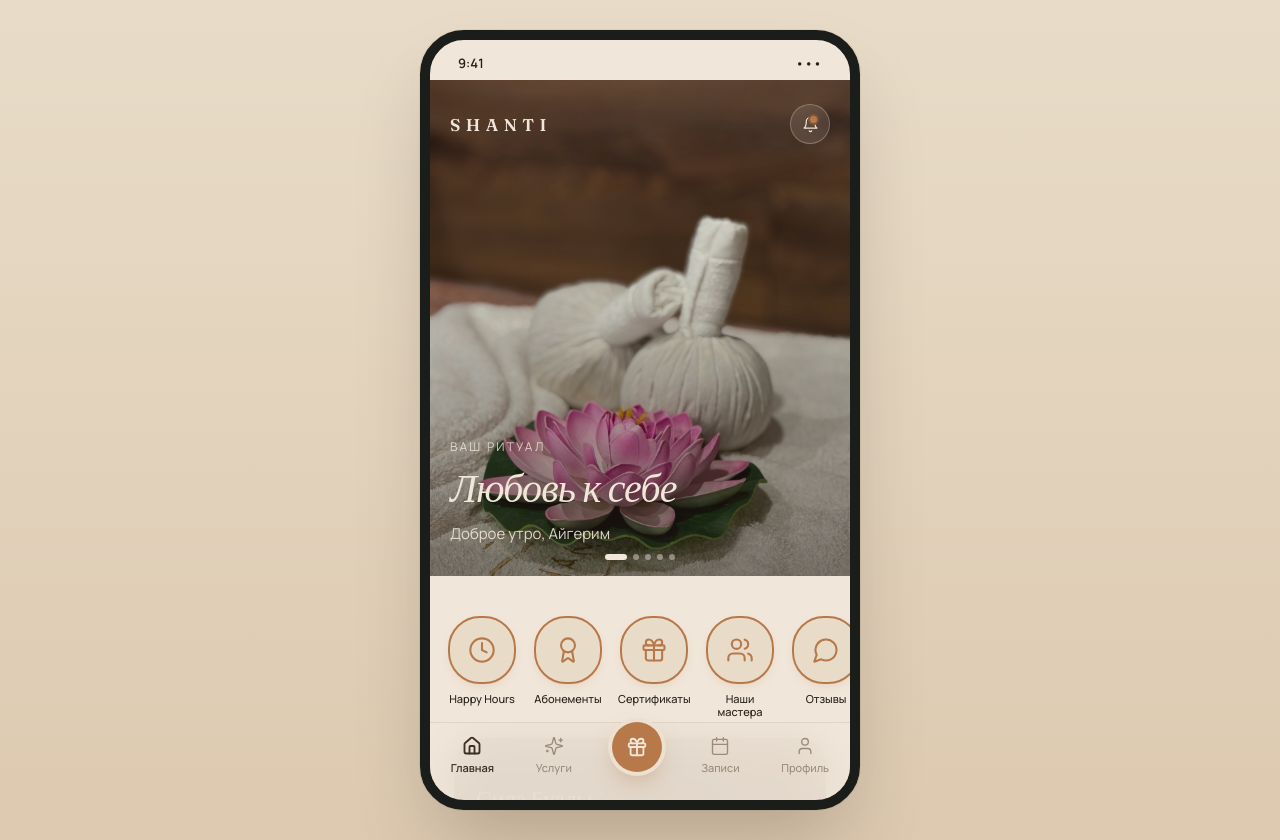
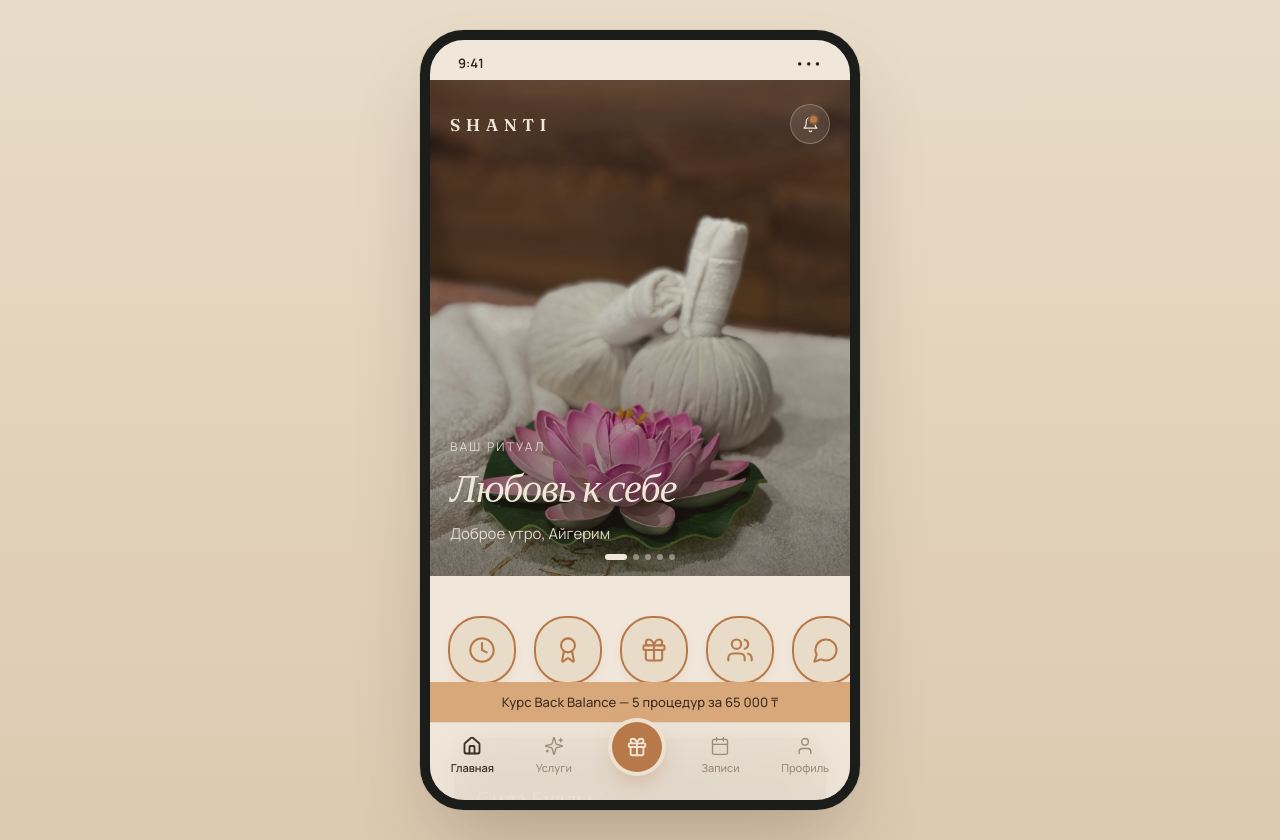
Before and after one commit to ArmanNovoteyev/shanti-prototype, a React (Vite) app: page / in a window 1280 px wide. Both pictures are taken after a click on the button "Пропустить". Built offline with nearby package versions, Linux system fonts and the light colour scheme.

Commit message:
feat(v2.5c): contextual promo banner above bottom nav

```diff
--- a/src/App.jsx
+++ b/src/App.jsx
@@ -16,6 +16,7 @@ import ProfileScreen from './screens/ProfileScreen.jsx';
 import ReviewsScreen from './screens/ReviewsScreen.jsx';
 import SubscriptionPurchaseScreen from './screens/SubscriptionPurchaseScreen.jsx';
 import OnboardingScreen from './screens/OnboardingScreen.jsx';
+import PromoBanner from './components/PromoBanner.jsx';
 
 const screens = {
   home: HomeScreen,
@@ -92,11 +93,21 @@ function Shell() {
           <span>•••</span>
         </div>
 
-        <div style={{ flex: 1, padding: '8px 0 110px', overflowY: 'auto' }}>
+        <div style={{ flex: 1, padding: '8px 0 150px', overflowY: 'auto' }}>
           <Active />
         </div>
 
-        <BottomNav items={navItems} active={screen} onChange={(id) => navigate(id)} />
+        <div
+          style={{
+            position: 'absolute',
+            bottom: 0,
+            left: 0,
+            right: 0,
+          }}
+        >
+          <PromoBanner />
+          <BottomNav items={navItems} active={screen} onChange={(id) => navigate(id)} />
+        </div>
 
         {toast && (
           <div
@@ -130,10 +141,6 @@ function BottomNav({ items, active, onChange }) {
   return (
     <div
       style={{
-        position: 'absolute',
-        bottom: 0,
-        left: 0,
-        right: 0,
         background: 'rgba(240,230,217,0.92)',
         backdropFilter: 'blur(20px)',
         borderTop: '1px solid rgba(42,32,25,0.08)',
--- /dev/null
+++ b/src/components/PromoBanner.jsx
@@ -0,0 +1,72 @@
+import { useContext } from 'react';
+import { AppContext } from '../context/AppContext.jsx';
+import { useTranslation } from '../hooks/useTranslation.js';
+import { colors } from '../theme/colors.js';
+
+function isHappyHoursNow(now = new Date()) {
+  const day = now.getDay();
+  const h = now.getHours();
+  return day >= 1 && day <= 5 && h >= 11 && h < 14;
+}
+
+function dayOfYear(now = new Date()) {
+  const start = new Date(now.getFullYear(), 0, 0);
+  return Math.floor((now - start) / 86400000);
+}
+
+export default function PromoBanner() {
+  const { t } = useTranslation();
+  const { navigate } = useContext(AppContext);
+
+  const now = new Date();
+  const isHappy = isHappyHoursNow(now);
+
+  let textKey;
+  let action;
+  if (isHappy) {
+    textKey = 'promo.happy_hours';
+    action = () => navigate('catalog');
+  } else {
+    const rotations = [
+      {
+        key: 'promo.platinum',
+        action: () => navigate('subscription_purchase', { subscriptionId: 'platinum' }),
+      },
+      {
+        key: 'promo.back_balance',
+        action: () => navigate('service', { serviceId: 'back-balance' }),
+      },
+      { key: 'promo.gift', action: () => navigate('gift') },
+    ];
+    const pick = rotations[dayOfYear(now) % rotations.length];
+    textKey = pick.key;
+    action = pick.action;
+  }
+
+  return (
+    <button
+      type="button"
+      onClick={action}
+      style={{
+        width: '100%',
+        height: 40,
+        border: 'none',
+        background: isHappy ? colors.copper : colors.copperSoft,
+        color: isHappy ? colors.white : colors.deepBrown,
+        fontFamily: "'Manrope', sans-serif",
+        fontSize: 13,
+        fontWeight: 500,
+        letterSpacing: '0.01em',
+        cursor: 'pointer',
+        display: 'flex',
+        alignItems: 'center',
+        justifyContent: 'center',
+        padding: '0 16px',
+        textAlign: 'center',
+        flexShrink: 0,
+      }}
+    >
+      {t(textKey)}
+    </button>
+  );
+}
--- a/src/locales/en.json
+++ b/src/locales/en.json
@@ -72,6 +72,12 @@
     "story_back_balance": "Back Balance",
     "story_news": "News",
     "story_soon_toast": "Coming soon"
+  },
+  "promo": {
+    "happy_hours": "−20% NOW · Happy Hours until 14:00",
+    "platinum": "PLATINUM — 11 000 ₸/hour instead of 18 000",
+    "back_balance": "Back Balance course — 5 procedures for 65 000 ₸",
+    "gift": "Gift certificate — from 20 000 ₸ in 30 seconds"
   },
   "catalog": {
     "title": "Услуги",
--- a/src/locales/kk.json
+++ b/src/locales/kk.json
@@ -72,6 +72,12 @@
     "story_back_balance": "Back Balance",
     "story_news": "Новости",
     "story_soon_toast": "Скоро будет"
+  },
+  "promo": {
+    "happy_hours": "−20% СЕЙЧАС · Happy Hours до 14:00",
+    "platinum": "PLATINUM — 11 000 ₸/час вместо 18 000",
+    "back_balance": "Курс Back Balance — 5 процедур за 65 000 ₸",
+    "gift": "Подарочный сертификат — от 20 000 ₸ за 30 секунд"
   },
   "catalog": {
     "title": "Услуги",
--- a/src/locales/ru.json
+++ b/src/locales/ru.json
@@ -72,6 +72,12 @@
     "story_back_balance": "Back Balance",
     "story_news": "Новости",
     "story_soon_toast": "Скоро будет"
+  },
+  "promo": {
+    "happy_hours": "−20% СЕЙЧАС · Happy Hours до 14:00",
+    "platinum": "PLATINUM — 11 000 ₸/час вместо 18 000",
+    "back_balance": "Курс Back Balance — 5 процедур за 65 000 ₸",
+    "gift": "Подарочный сертификат — от 20 000 ₸ за 30 секунд"
   },
   "catalog": {
     "title": "Услуги",
```
